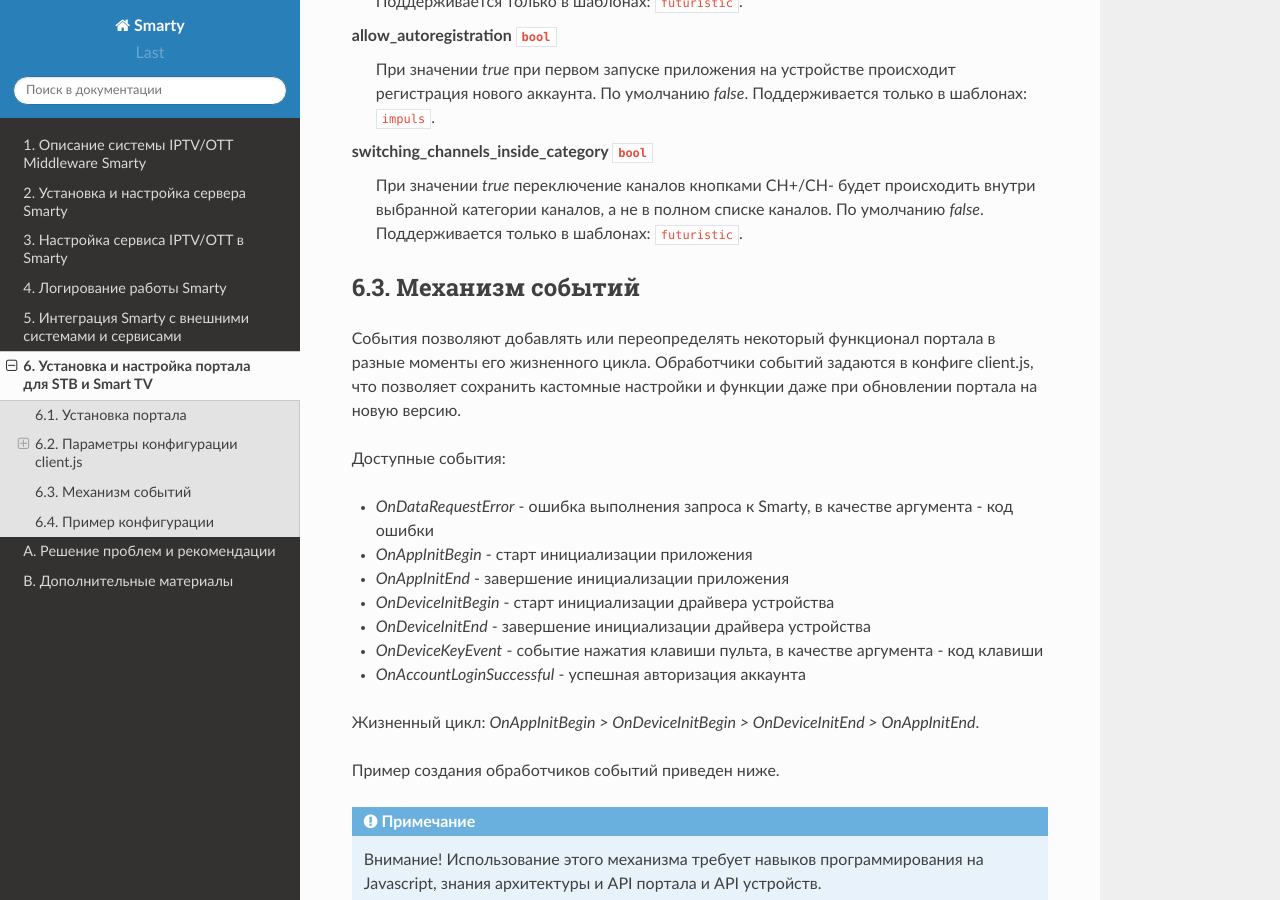
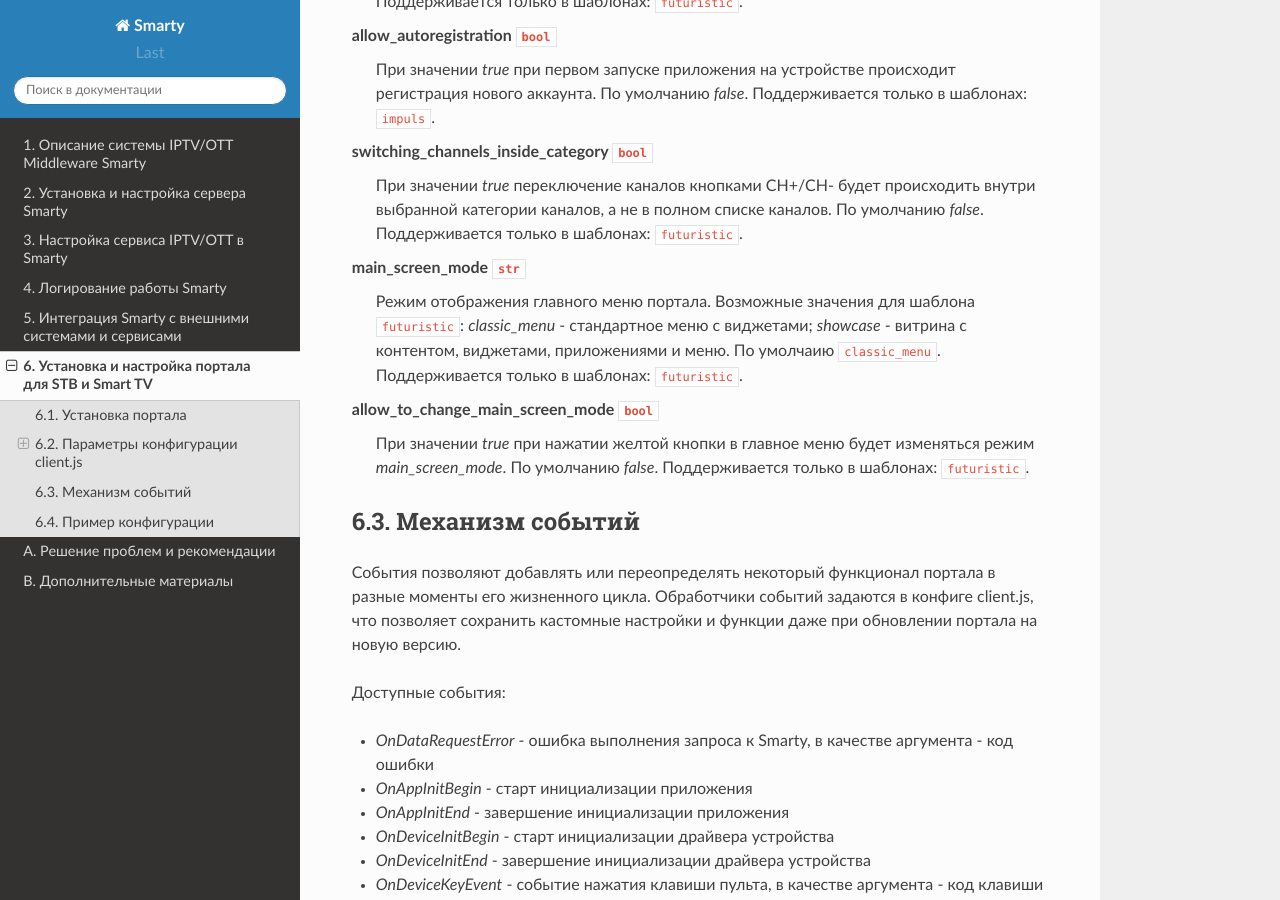
Before and after one commit to sergey-yakovlev/smarty-docs, a Sphinx documentation site: the page built from source/portal_setup.rst, in a window 1280 px wide and 900 px high, scrolled down 6828 px. Built offline with Sphinx 7.4.7 and the Read the Docs theme 2.0.0, drawn with Linux system fonts in a browser that asks for light colours.

Commit message:
main_screen_mode

```diff
--- a/source/portal_setup.rst
+++ b/source/portal_setup.rst
@@ -336,6 +336,18 @@ switching_channels_inside_category ``bool``
     По умолчанию *false*.
     Поддерживается только в шаблонах: ``futuristic``.
 
+main_screen_mode ``str``
+    Режим отображения главного меню портала. Возможные значения для шаблона ``futuristic``:
+    *classic_menu* - стандартное меню с виджетами;
+    *showcase* - витрина с контентом, виджетами, приложениями и меню.
+    По умолчаию ``classic_menu``.
+    Поддерживается только в шаблонах: ``futuristic``.
+
+allow_to_change_main_screen_mode ``bool``
+    При значении *true* при нажатии желтой кнопки в главное меню будет изменяться режим *main_screen_mode*.
+    По умолчанию *false*.
+    Поддерживается только в шаблонах: ``futuristic``.
+
 
 .. _portal_event_system:
 
```
